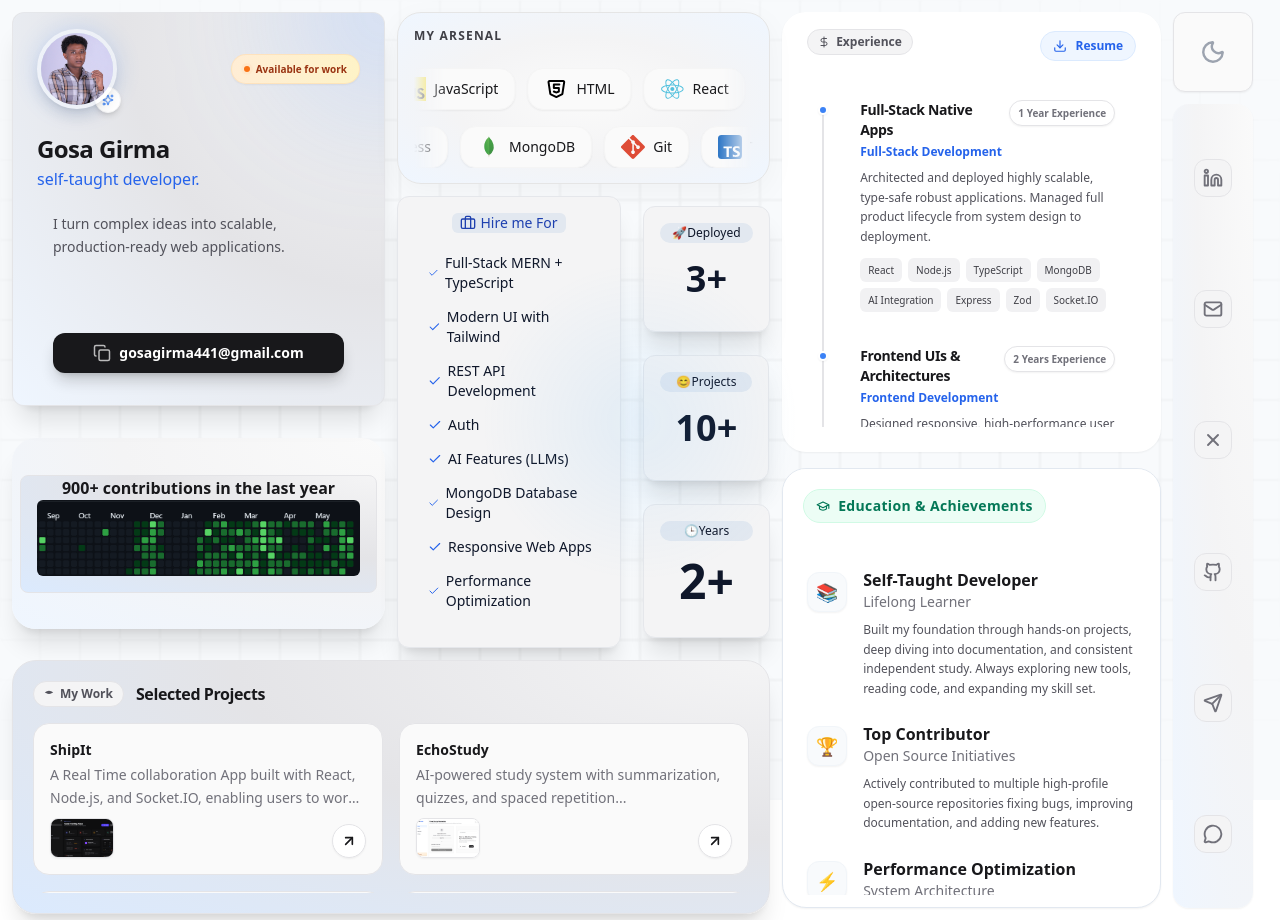
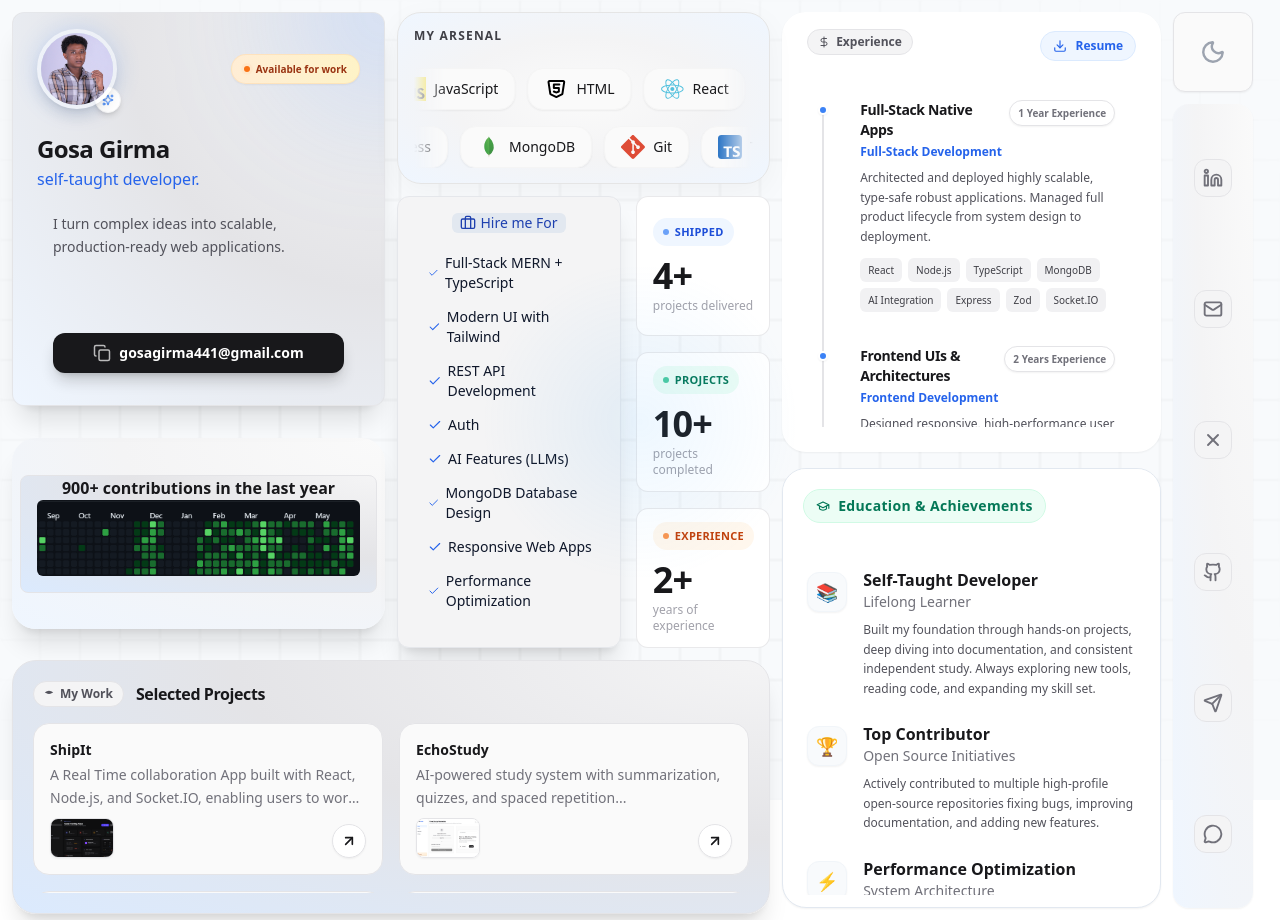
Before and after one commit to gosag/bentofolio, a React (Vite) app in the folder bentofolio/: page / in a window 1280 px wide. Built offline with nearby package versions, Linux system fonts and the light colour scheme.

Commit message:
feat: improve the ui of the infoGrid cards

```diff
--- a/bentofolio/src/InfoGrid.tsx
+++ b/bentofolio/src/InfoGrid.tsx
@@ -1,5 +1,5 @@
 import { Briefcase, Check } from "lucide-react";
-import {Card, CardContent, CardHeader} from "./components/ui/card"
+import {Card, CardContent} from "./components/ui/card"
 import {motion} from "framer-motion"
 const row1 = [
   { name: "React", icon: "/skills/react-svgrepo-com.svg" },
@@ -135,35 +135,70 @@ const HireMeForCard = () => {
         </div>
       </Card>
         <motion.div
-          className="max-w-[36%] h-full space-y-3 flex flex-col justify-evenly items-center "
+        className="max-w-[36%] h-full flex flex-col justify-evenly items-stretch gap-2 sm:gap-4"
         initial={{ opacity: 0 }}
         animate={{ opacity: 1 }}
         transition={{ delay: 0.4, duration: 0.5 }}
       >
-          <Card className=" rounded-3xl shadow-xl bg-zinc-100 hover:shadow-md hover:scale-[1.02] transition-all duration-300 dark:bg-zinc-800 dark:border-white/5 hover:bg-[radial-gradient(circle_at_top_right,_theme(colors.blue.700),_theme(colors.zinc.100),_theme(colors.zinc.50))] hover:dark:bg-[radial-gradient(circle_at_top_right,_theme(colors.blue.700),_theme(colors.zinc.800),_theme(colors.zinc.900))] hover:ring-1 hover:ring-blue-700/50">
-            <CardHeader className="px-2">
-              <p className="bg-slate-200 text-xs w-[100%] rounded-xl px-3 py-0.5 text-center font-medium dark:bg-zinc-700 dark:text-zinc-100"> 🚀Deployed</p>
-            </CardHeader>
-            <CardContent className="pb-4 pt-0 px-4">
-              <h1 className="text-4xl text-center font-bold dark:text-zinc-50">3+</h1>
+        {/* Shipped */}
+        <motion.div
+          className="flex-1 h-[30%]"
+          initial={{ opacity: 0, x: 20 }}
+          animate={{ opacity: 1, x: 0 }}
+          transition={{ delay: 0.5, duration: 0.4 }}
+        >
+          <Card className="group relative h-full rounded-2xl border border-zinc-200/80 bg-white dark:bg-zinc-900 dark:border-white/[0.06] overflow-hidden transition-all duration-300 hover:border-blue-500/40 hover:shadow-lg dark:hover:border-blue-500/20">
+            <div className="pointer-events-none absolute inset-0 opacity-0 group-hover:opacity-100 transition-opacity duration-500 bg-[radial-gradient(ellipse_at_top_right,_theme(colors.blue.500/10),_transparent_65%)]" />
+            <CardContent className="flex flex-col justify-center h-full px-4  gap-1">
+              <span className="inline-flex items-center gap-1.5 w-fit rounded-full bg-blue-50 dark:bg-blue-500/10 px-2.5 py-1 text-[11px] font-semibold uppercase tracking-wide text-blue-700 dark:text-blue-400">
+                <span className="size-1.5 rounded-full bg-blue-500 animate-pulse" />
+                Shipped
+              </span>
+              <p className="text-4xl font-bold tracking-tight text-zinc-900 dark:text-white leading-none mt-2">4+</p>
+              <p className="text-xs text-zinc-400 dark:text-zinc-500">projects delivered</p>
             </CardContent>
           </Card>
-          <Card className=" rounded-3xl shadow-xl bg-zinc-100 hover:shadow-md hover:scale-[1.02] transition-all duration-300 dark:bg-zinc-800 dark:border-white/5 hover:bg-[radial-gradient(ellipse_at_top_right,_theme(colors.green.700),_theme(colors.zinc.100),_theme(colors.zinc.50))] hover:dark:bg-[radial-gradient(ellipse_at_top_right,_theme(colors.green.700),_theme(colors.zinc.800),_theme(colors.zinc.900))] hover:ring-1 hover:ring-green-700/50">
-            <CardHeader className="px-2">
-              <p className="bg-slate-200 text-xs w-[100%] rounded-xl px-4 py-0.5 text-center font-medium dark:bg-zinc-700 dark:text-zinc-100"> 😊Projects</p>
-            </CardHeader>
-            <CardContent className="pb-4 pt-0 px-4">
-              <h1 className="text-4xl text-center font-bold dark:text-zinc-50">10+</h1>
+        </motion.div>
+
+        {/* Projects */}
+        <motion.div
+          className="flex-1 h-[30%]"
+          initial={{ opacity: 0, x: 20 }}
+          animate={{ opacity: 1, x: 0 }}
+          transition={{ delay: 0.6, duration: 0.4 }}
+        >
+          <Card className="group relative h-full rounded-2xl border border-zinc-200/80 bg-white dark:bg-zinc-900 dark:border-white/[0.06] overflow-hidden transition-all duration-300 hover:border-emerald-500/40 hover:shadow-lg dark:hover:border-emerald-500/20">
+            <div className="pointer-events-none absolute inset-0 opacity-0 group-hover:opacity-100 transition-opacity duration-500 bg-[radial-gradient(ellipse_at_top_right,_theme(colors.emerald.500/10),_transparent_65%)]" />
+            <CardContent className="flex flex-col justify-center h-full px-4 gap-1">
+              <span className="inline-flex items-center gap-1.5 w-fit rounded-full bg-emerald-50 dark:bg-emerald-500/10 px-2.5 py-1 text-[11px] font-semibold uppercase tracking-wide text-emerald-700 dark:text-emerald-400">
+                <span className="size-1.5 rounded-full bg-emerald-500 animate-pulse" />
+                Projects
+              </span>
+              <p className="text-4xl font-bold tracking-tight text-zinc-900 dark:text-white leading-none mt-2">10+</p>
+              <p className="text-xs text-zinc-400 dark:text-zinc-500">projects completed</p>
             </CardContent>
           </Card>
-          <Card className=" rounded-3xl shadow-xl bg-zinc-100 hover:shadow-md hover:scale-[1.02] transition-all duration-300 dark:bg-zinc-800 dark:border-white/5  hover:bg-[radial-gradient(ellipse_at_top_right,_theme(colors.orange.700),_theme(colors.zinc.100),_theme(colors.zinc.50))] hover:dark:bg-[radial-gradient(ellipse_at_top_right,_theme(colors.orange.700),_theme(colors.zinc.800),_theme(colors.zinc.900))] hover:ring-1 hover:ring-orange-700/50">
-            <CardHeader className="px-2">
-              <p className="bg-slate-200 text-xs w-[100%] rounded-xl py-0.5 px-6 text-center font-medium dark:bg-zinc-700 dark:text-zinc-100"> 🕒Years</p>
-            </CardHeader>
-            <CardContent className="pb-4 pt-0 px-4">
-              <h1 className="text-5xl text-center font-bold dark:text-zinc-50">2+</h1>
+        </motion.div>
+
+        {/* Years */}
+        <motion.div
+          className="flex-1 h-[30%]"
+          initial={{ opacity: 0, x: 20 }}
+          animate={{ opacity: 1, x: 0 }}
+          transition={{ delay: 0.7, duration: 0.4 }}
+        >
+          <Card className="group relative h-full rounded-2xl border border-zinc-200/80 bg-white dark:bg-zinc-900 dark:border-white/[0.06] overflow-hidden transition-all duration-300 hover:border-orange-500/40 hover:shadow-lg dark:hover:border-orange-500/20">
+            <div className="pointer-events-none absolute inset-0 opacity-0 group-hover:opacity-100 transition-opacity duration-500 bg-[radial-gradient(ellipse_at_top_right,_theme(colors.orange.500/10),_transparent_65%)]" />
+            <CardContent className="flex flex-col justify-center h-full px-4  gap-1">
+              <span className="inline-flex items-center gap-1.5 w-fit rounded-full bg-orange-50 dark:bg-orange-500/10 px-2.5 py-1 text-[11px] font-semibold uppercase tracking-wide text-orange-700 dark:text-orange-400">
+                <span className="size-1.5 rounded-full bg-orange-500 animate-pulse" />
+                Experience
+              </span>
+              <p className="text-4xl font-bold tracking-tight text-zinc-900 dark:text-white leading-none mt-2">2+</p>
+              <p className="text-xs text-zinc-400 dark:text-zinc-500">years of experience</p>
             </CardContent>
           </Card>
+        </motion.div>
       </motion.div>
     </motion.div>
   );
```
Lines whose indentation alone changed are shown as unchanged.
